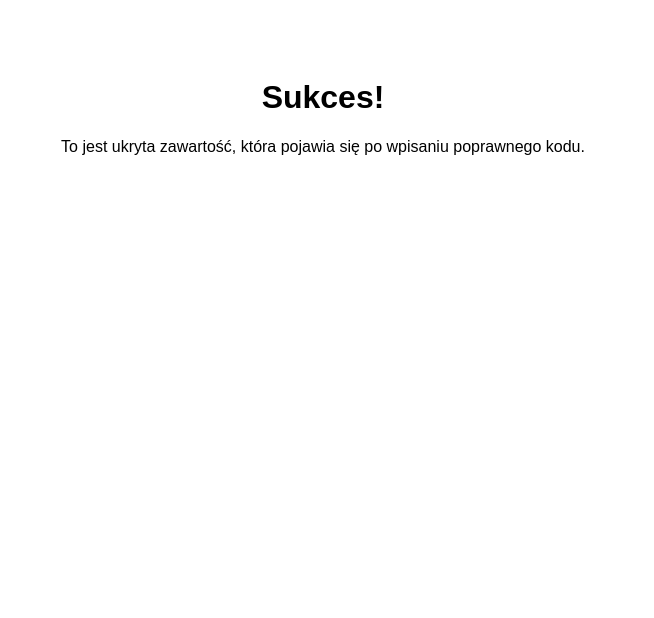
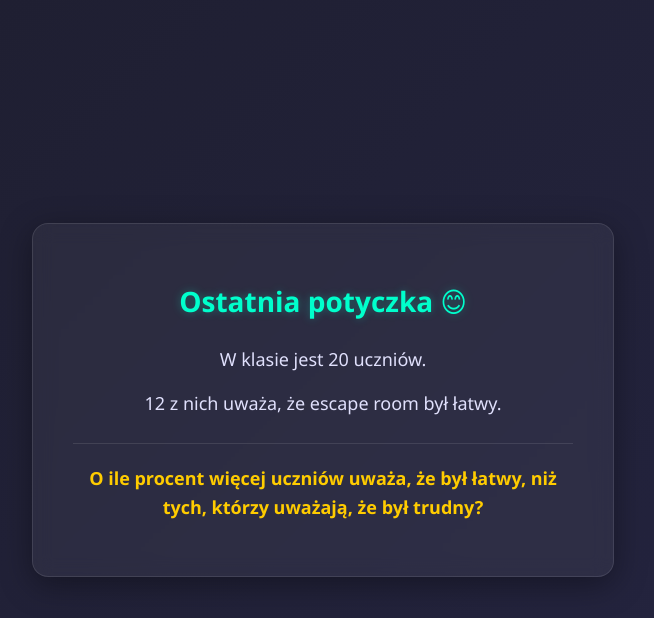
Before and after one commit to pg-edu-pub/tajny-kod.pg-edu-pub, a plain HTML site: page tajna_strona.html in a window 1280 px wide. Shown: the whole page, without its empty margins (317-971 px from the left). Drawn offline with Linux system fonts and the light colour scheme.

Commit message:
Redesign tajna_strona.html with new layout and content

```diff
--- a/tajna_strona.html
+++ b/tajna_strona.html
@@ -1,14 +1,63 @@
+<!DOCTYPE html>
 <!DOCTYPE html>
 <html lang="pl">
 <head>
     <meta charset="UTF-8">
-    <title>Strona z treścią</title>
+    <meta name="viewport" content="width=device-width, initial-scale=1.0">
+    <title>Ostatnia potyczka 😊</title>
     <style>
-        body { font-family: Arial, sans-serif; text-align: center; padding-top: 50px; }
+        body {
+            font-family: 'Segoe UI', Tahoma, Geneva, Verdana, sans-serif;
+            display: flex;
+            justify-content: center;
+            align-items: center;
+            min-height: 100vh;
+            background: linear-gradient(135deg, #1e1e2f 0%, #252542 100%);
+            color: #ffffff;
+            margin: 0;
+            padding: 20px;
+            box-sizing: border-box;
+        }
+        .card {
+            background: rgba(255, 255, 255, 0.05);
+            backdrop-filter: blur(10px);
+            padding: 40px;
+            border-radius: 16px;
+            box-shadow: 0 8px 32px 0 rgba(0, 0, 0, 0.37);
+            border: 1px solid rgba(255, 255, 255, 0.1);
+            max-width: 500px;
+            width: 100%;
+            text-align: center;
+        }
+        h1 {
+            color: #00ffcc;
+            font-size: 28px;
+            margin-bottom: 25px;
+            text-shadow: 0 0 10px rgba(0, 255, 204, 0.3);
+        }
+        p {
+            font-size: 18px;
+            line-height: 1.6;
+            margin: 15px 0;
+            color: #e0e0fc;
+        }
+        .question {
+            font-weight: bold;
+            color: #ffcc00;
+            margin-top: 25px;
+            border-top: 1px solid rgba(255, 255, 255, 0.1);
+            padding-top: 20px;
+        }
     </style>
 </head>
 <body>
-    <h1>Sukces!</h1>
-    <p>To jest ukryta zawartość, która pojawia się po wpisaniu poprawnego kodu.</p>
+
+<div class="card">
+    <h1>Ostatnia potyczka 😊</h1>
+    <p>W klasie jest 20 uczniów.</p>
+    <p>12 z nich uważa, że escape room był łatwy.</p>
+    <p class="question">O ile procent więcej uczniów uważa, że był łatwy, niż tych, którzy uważają, że był trudny?</p>
+</div>
+
 </body>
 </html>
```
